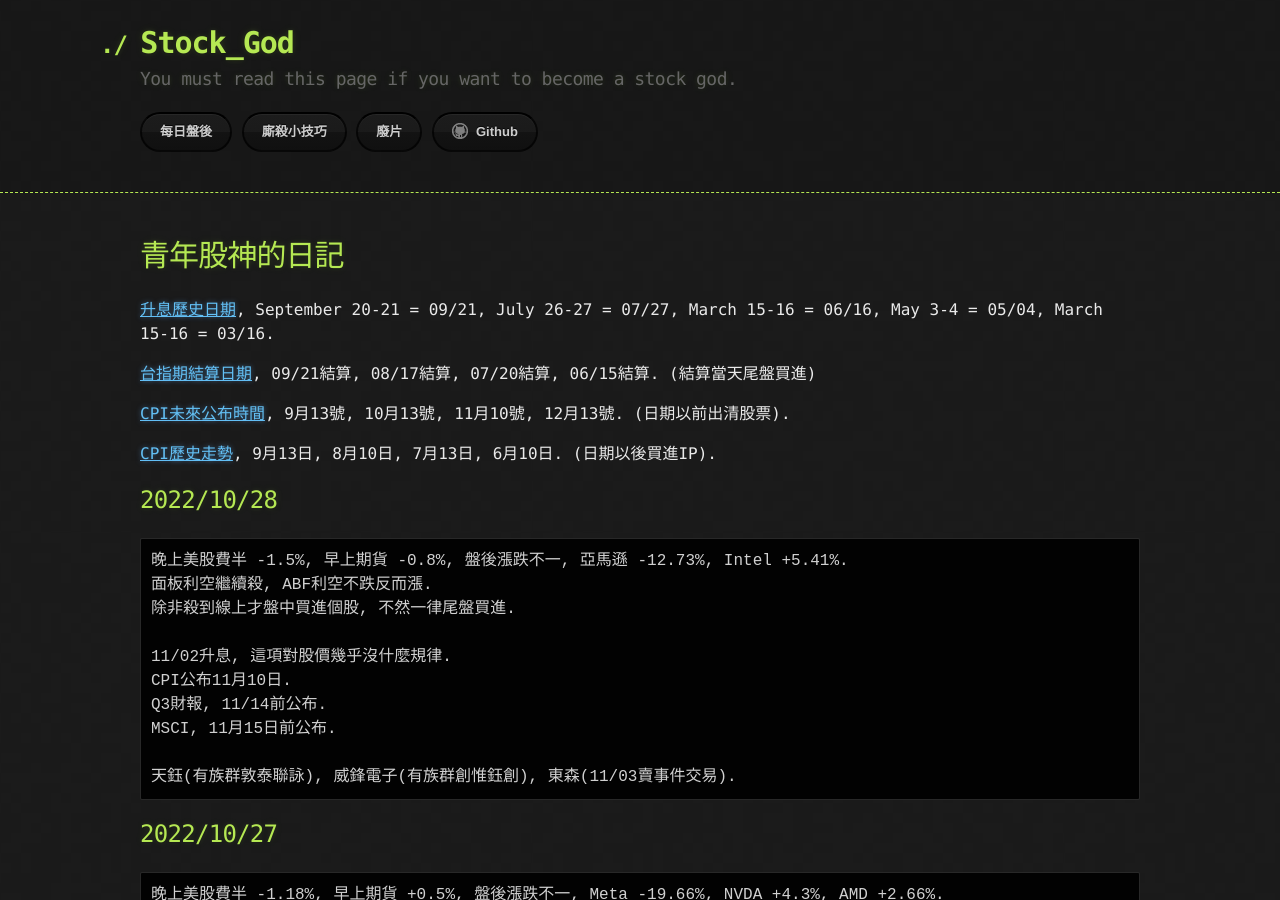
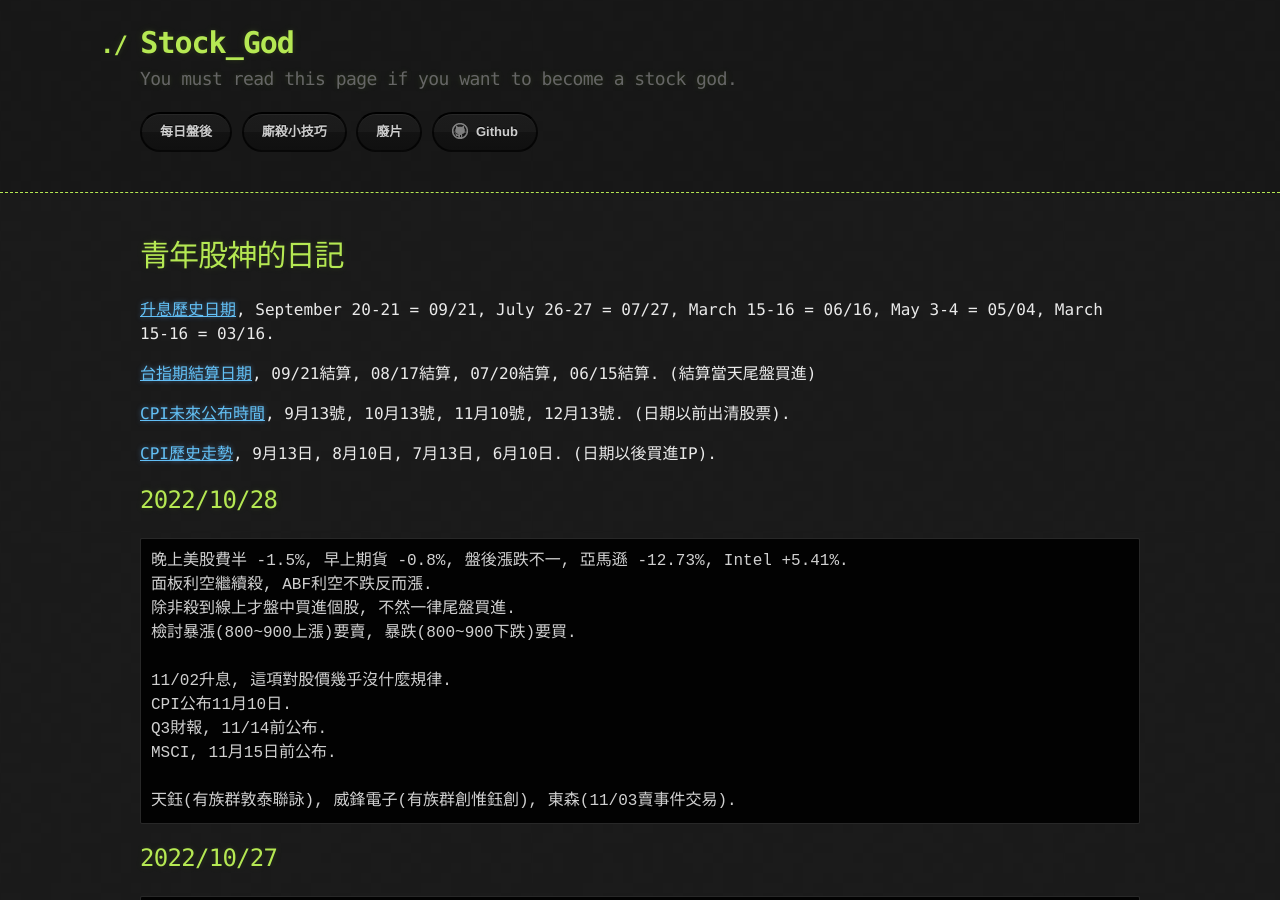
Before and after one commit to lepg5487/Stock_God, a Jekyll site: the page built from index.md, in a window 1280 px wide and 900 px high. Built offline with Jekyll 4.4.1, drawn with Linux system fonts in a browser that asks for light colours; our own code applies the rules of GitHub Pages for plain Markdown files.

Commit message:
Update index.md

```diff
--- a/index.md
+++ b/index.md
@@ -17,6 +17,7 @@ layout: testlayouts
 晚上美股費半 -1.5%, 早上期貨 -0.8%, 盤後漲跌不一, 亞馬遜 -12.73%, Intel +5.41%.
 面板利空繼續殺, ABF利空不跌反而漲.
 除非殺到線上才盤中買進個股, 不然一律尾盤買進.
+檢討暴漲(800~900上漲)要賣, 暴跌(800~900下跌)要買.
 
 11/02升息, 這項對股價幾乎沒什麼規律.
 CPI公布11月10日.
```
